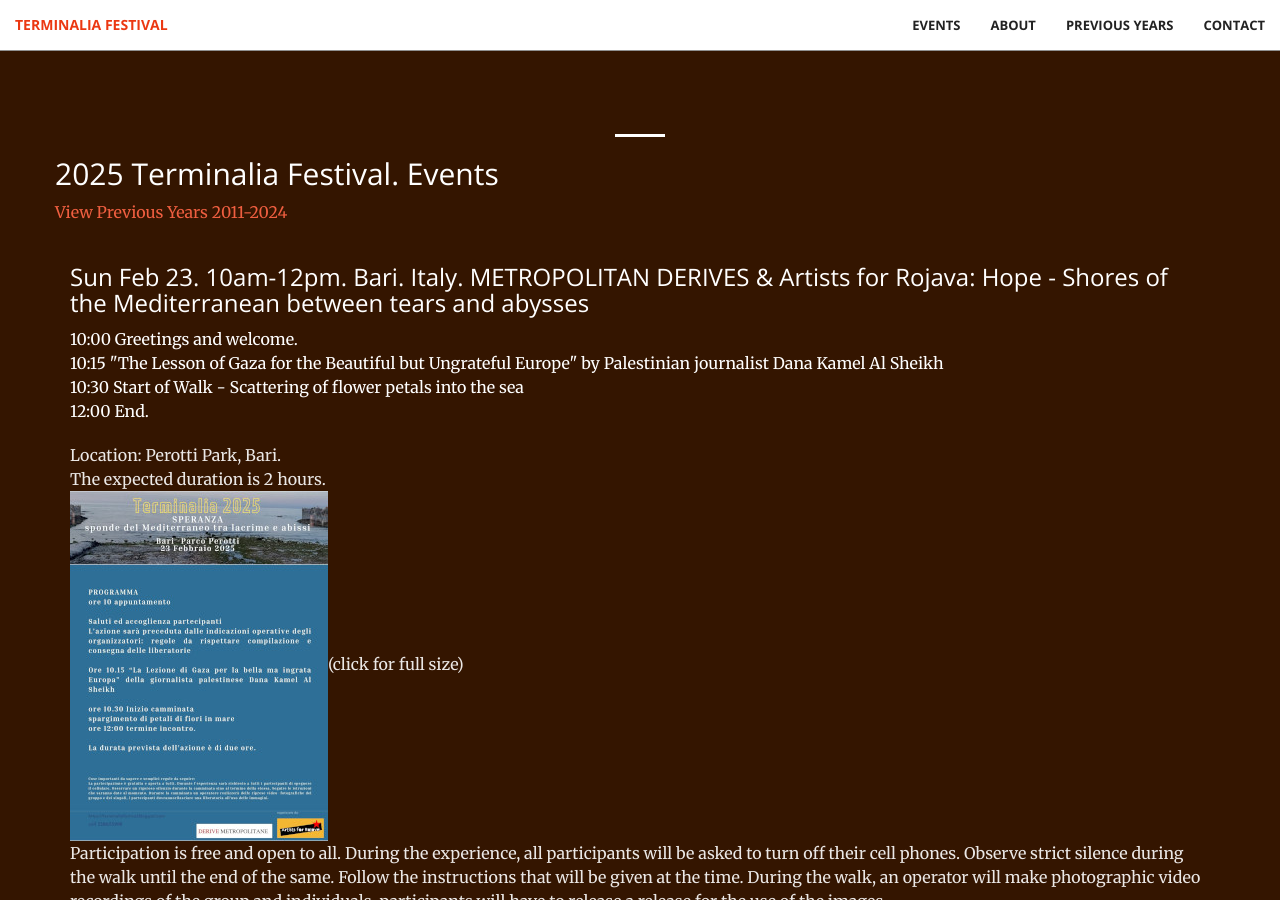
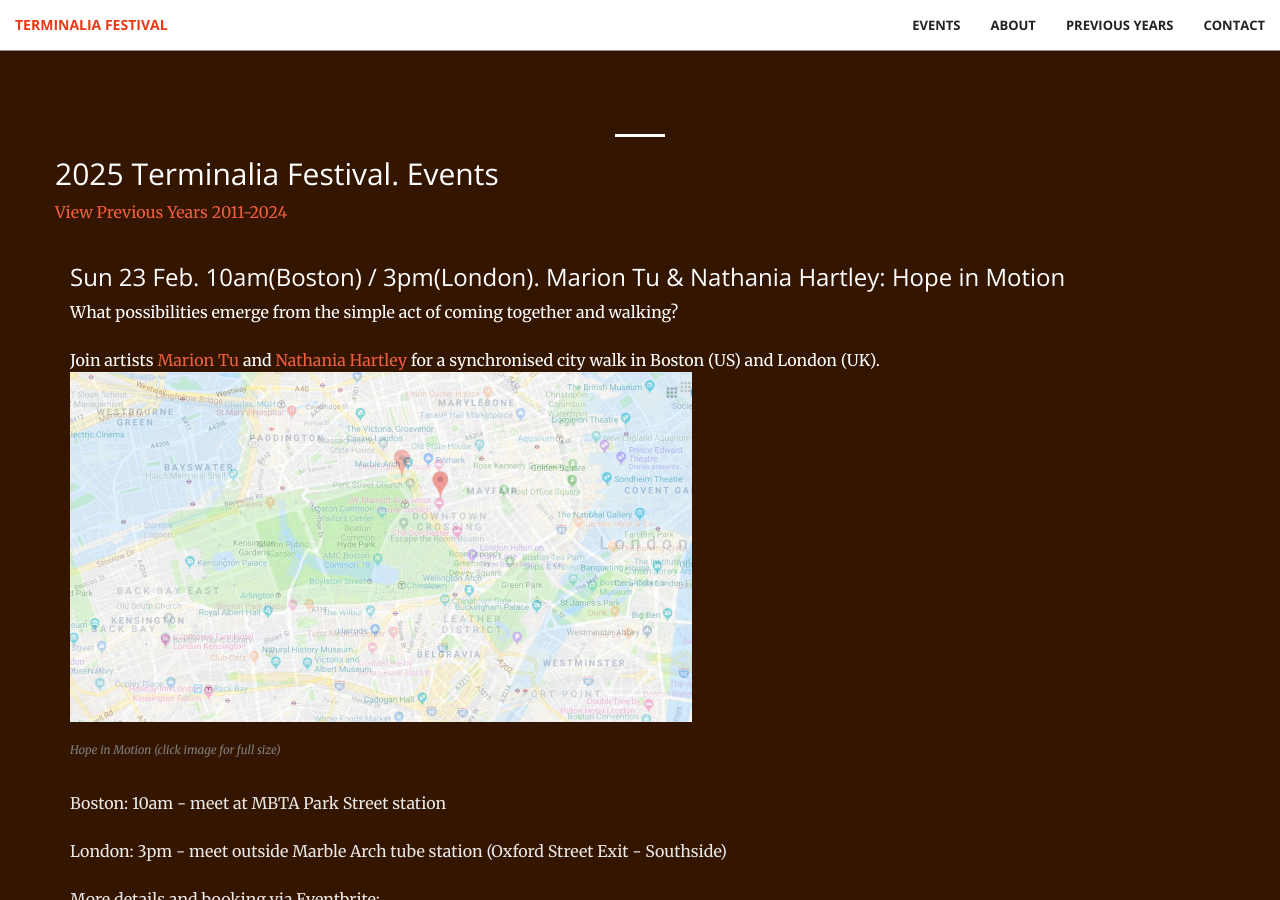
Before and after one commit to timwaters/terminalia, a Jekyll site: the page built from index.html, in a window 1280 px wide and 900 px high, scrolled down 1533 px. Built offline with Jekyll 4.4.1, drawn with Linux system fonts in a browser that asks for light colours; some of the changed text lies outside the part shown.

Commit message:
add boston london walk

```diff
--- a/_includes/events.html
+++ b/_includes/events.html
@@ -9,6 +9,31 @@
         <p class="text">
           <a class="" href="/past">View Previous Years 2011-2024</a>
         </p>
+
+        <div class="col-lg-12 col-lg-offset-0 text-left event">
+
+          <h3>Sun 23 Feb. 10am(Boston) / 3pm(London). Marion Tu & Nathania Hartley: Hope in Motion </h3>
+
+
+          <p class="text">
+            What possibilities emerge from the simple act of coming together and walking? <br />
+
+            <br />
+
+            Join artists <a href="https://www.mariontu.com/">Marion Tu</a> and <a href="http://nathaniahartley.com/">Nathania Hartley</a> for a synchronised city walk in Boston (US) and London (UK). <br />
+            <a href="/img/past/2025/hope_in_motion_nathania_and_marion.jpg"><img src="/img/past/2025/hope_in_motion_nathania_and_marion_small.jpg" ></a>
+            <div class="caption2">Hope in Motion (click image for full size)</div>
+          </p>
+          <p class="text-faded">
+            Boston: 10am - meet at MBTA Park Street station<br />  <br />
+            London: 3pm  - meet outside Marble Arch tube station (Oxford Street Exit - Southside)<br />
+            <br />
+            More details and booking via Eventbrite:  <br />
+            For Boston, US walk - <a href="https://www.eventbrite.co.uk/e/hope-in-motion-boston-tickets-1226443087289">https://www.eventbrite.co.uk/e/hope-in-motion-boston-tickets-1226443087289</a><br />
+            For London, UK walk - <a href="https://www.eventbrite.co.uk/e/hope-in-motion-london-tickets-1225517107659">https://www.eventbrite.co.uk/e/hope-in-motion-london-tickets-1225517107659</a>
+
+          </p>
+        </div>
 
         <div class="col-lg-12 col-lg-offset-0 text-left event">
 
```
Also changed, not shown: img/past/2025/hope_in_motion_nathania_and_marion.jpg (added), img/past/2025/hope_in_motion_nathania_and_marion_small.jpg (added), 1 other file.
